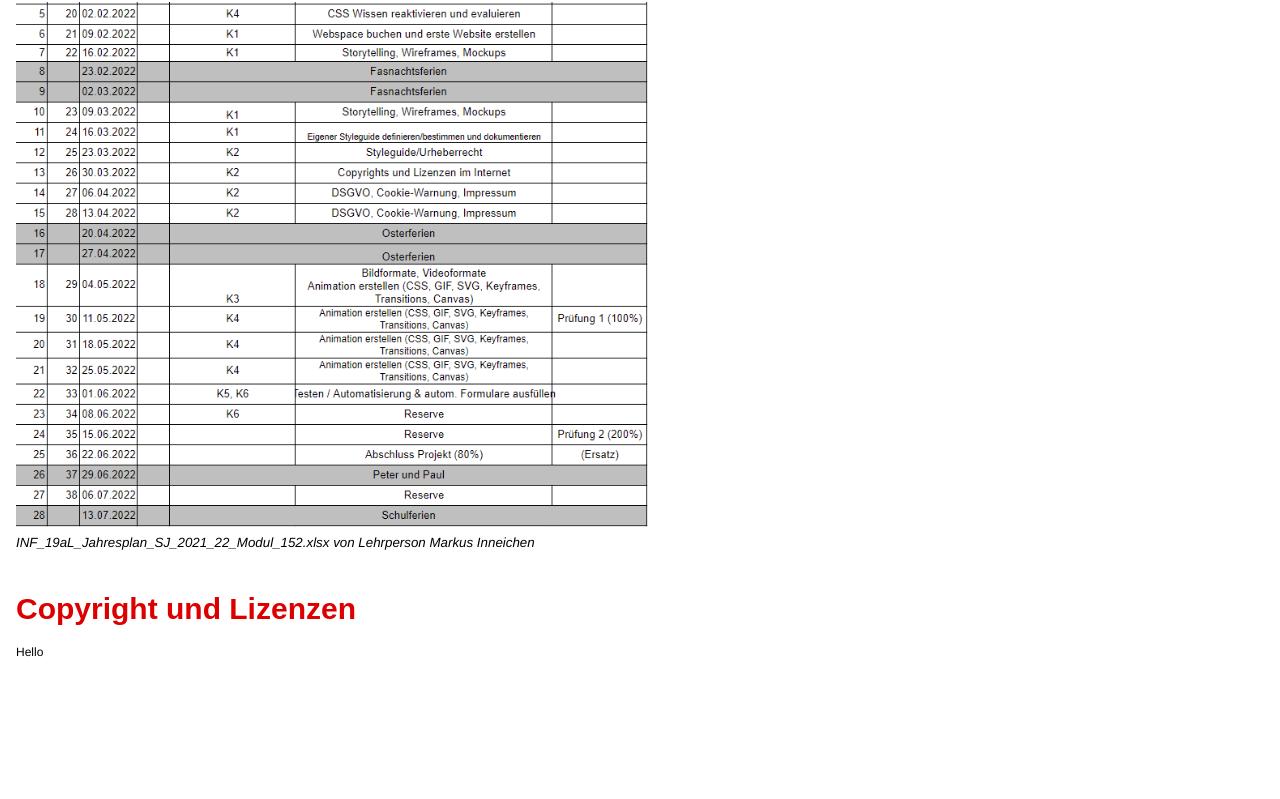
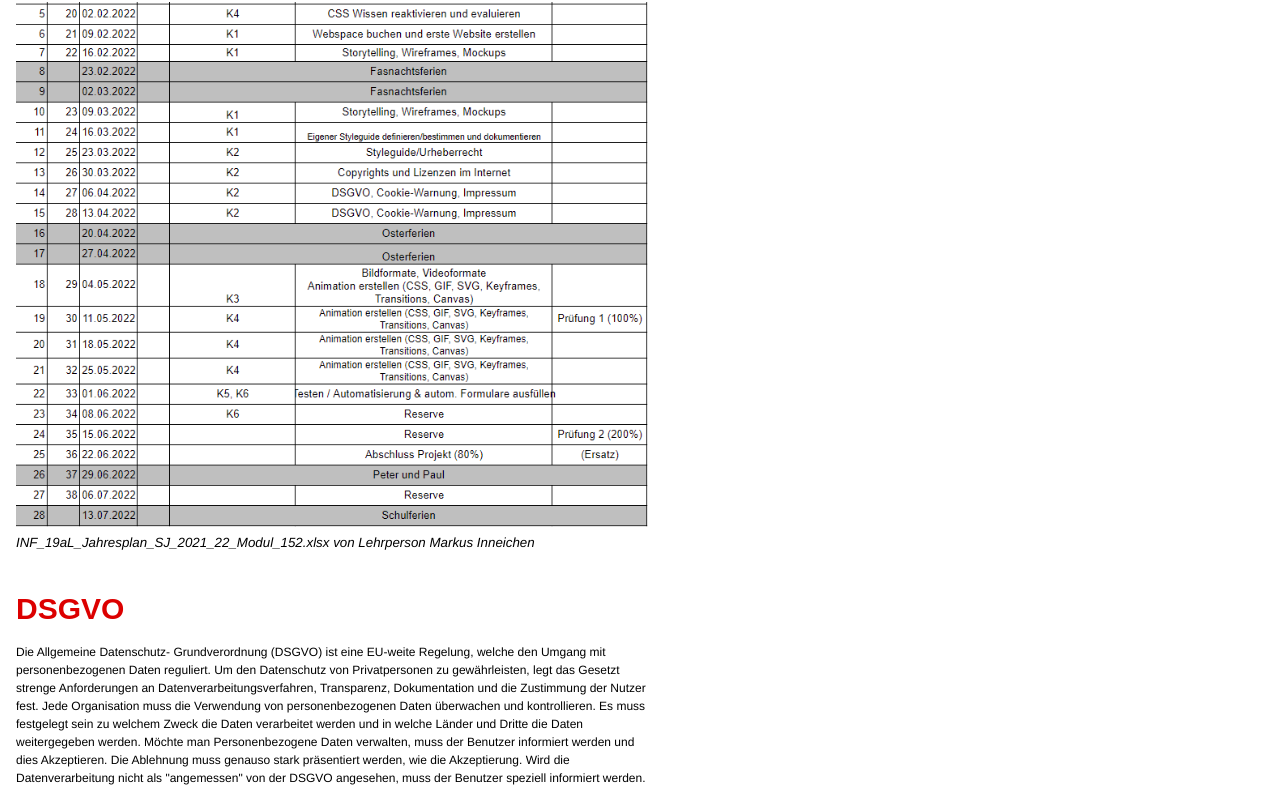
Before and after one commit to fabianmueller7/Modul151-152, a plain HTML site: page M152/Projektarbeit/index.html in a window 1280 px wide. Shown: the part 212-1011 px from the top of the page. Before the commit the page ends 885 px from the top, so only its background shows below. Drawn offline with Linux system fonts and the light colour scheme.

Commit message:
Text DSGVO

```diff
--- a/M152/Projektarbeit/index.html
+++ b/M152/Projektarbeit/index.html
@@ -23,8 +23,10 @@
       <p class="bildunterschriften">INF_19aL_Jahresplan_SJ_2021_22_Modul_152.xlsx von Lehrperson Markus Inneichen</p>
       <br>
       <br>
-      <h2 class="untertitelbeispiel">Copyright und Lizenzen</h2>
-      <dl style="width: 50%;" class="fliesstext">Hello</dl>
+      <h2 class="untertitelbeispiel">DSGVO</h2>
+      <dl style="width: 50%;" class="fliesstext">Die Allgemeine Datenschutz- Grundverordnung (DSGVO) ist eine EU-weite Regelung, welche den Umgang mit personenbezogenen Daten reguliert.
+
+        Um den Datenschutz von Privatpersonen zu gewährleisten, legt das Gesetzt strenge Anforderungen an Datenverarbeitungsverfahren, Transparenz, Dokumentation und die Zustimmung der Nutzer fest. Jede Organisation muss die Verwendung von personenbezogenen Daten überwachen und kontrollieren. Es muss festgelegt sein zu welchem Zweck die Daten verarbeitet werden und in welche Länder und Dritte die Daten weitergegeben werden. Möchte man Personenbezogene Daten verwalten, muss der Benutzer informiert werden und dies Akzeptieren. Die Ablehnung muss genauso stark präsentiert werden, wie die Akzeptierung. Wird die Datenverarbeitung nicht als "angemessen" von der DSGVO angesehen, muss der Benutzer speziell informiert werden. </dl>
 
     </div>
   </body>
```
